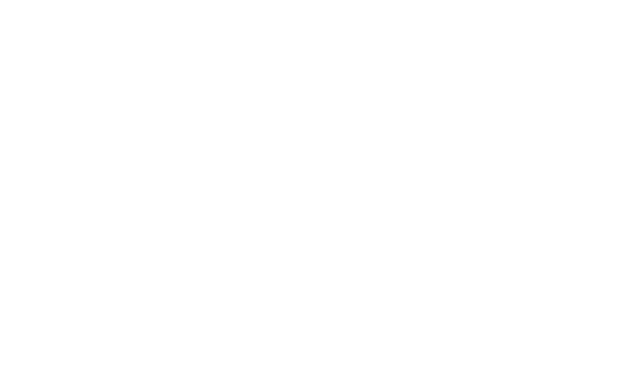
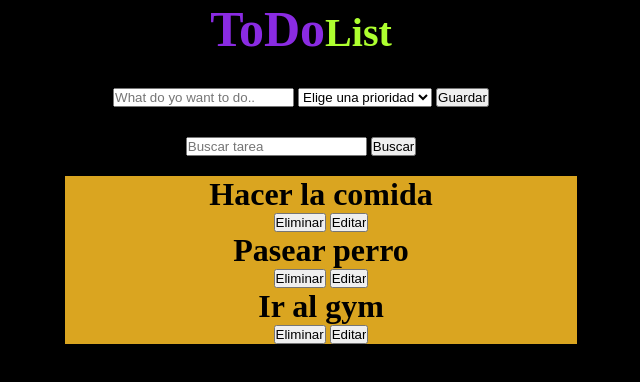
Before and after one commit to EsthefanyO/todoList, a plain HTML site: page index.html in a window 1280 px wide. Shown: the whole page, without its empty margins (339-979 px from the left). Drawn offline with Linux system fonts and the light colour scheme.

Commit message:
Creacion de style.css y main. js e inicio de html y estilos, falta completar estilos.

```diff
--- /dev/null
+++ b/css/style.css
@@ -0,0 +1,42 @@
+*{
+    padding: 0;
+    margin: 0;
+    box-sizing: border-box;
+}
+
+body{
+    background-color: black;
+    text-align: center;
+    width: 100%;
+}
+header .nombre{
+    color: greenyellow;
+    font-size: 20px;
+}
+
+header span{
+color: blueviolet;
+font-size: 50px;
+}
+
+header .container{
+ margin: 20px;
+ padding: 10px;
+
+}
+
+main .container{
+    width: 100%;
+}
+main #tareas {
+    position: relative;
+    left: 30%;
+    width: 40%;
+    margin: 20px;
+background-color: goldenrod;
+}
+
+ #tareas div .uno{
+    margin: 20px;
+
+}
--- a/index.html
+++ b/index.html
@@ -1,14 +1,69 @@
 <!DOCTYPE html>
-<html lang="en">
+<html lang="es">
 
 <head>
     <meta charset="UTF-8">
     <meta name="viewport" content="width=device-width, initial-scale=1.0">
     <title>To do List App</title>
+
+    <link rel="stylesheet" href="css/style.css">
 </head>
 
 <body>
+    <header>
 
+        <div class="nombre">
+            <h1><span>ToDo</span>List</h1>
+        </div>
+
+        <div class="container">
+
+            <input type="text" placeholder="What do yo want to do..">
+            <select id="prioridad">
+                <option value="prioridad">Elige una prioridad</option>
+                <option value="urgente">Urgente</option>
+                <option value="diario">Diario</option>
+                <option value="mensual">Mensual</option>
+        </div>
+        </select>
+        <input type="submit" value="Guardar">
+
+    </header>
+
+    <main>
+        <div class="container">
+            <div id="buscar">
+                <input type="text" placeholder="Buscar tarea">
+
+                <input type="submit" value="Buscar">
+            </div>
+        </div>
+
+        <div id="tareas">
+            <div class="uno">
+                <h1>Hacer la comida</h1>
+                <input type="submit" value="Eliminar">
+                <input type="submit" value="Editar">
+            </div>
+            <div class="dos">
+                <h1>Pasear perro</h1>
+                <input type="submit" value="Eliminar">
+                <input type="submit" value="Editar">
+            </div>
+            <div class="tres">
+                <h1>Ir al gym</h1>
+                <input type="submit" value="Eliminar">
+                <input type="submit" value="Editar">
+            </div>
+
+
+        </div>
+
+    </main>
+
+
+
+    <script src="js/main.js"></script>
 </body>
 
 </html>
```
Also changed, not shown: js/main.js (added).
